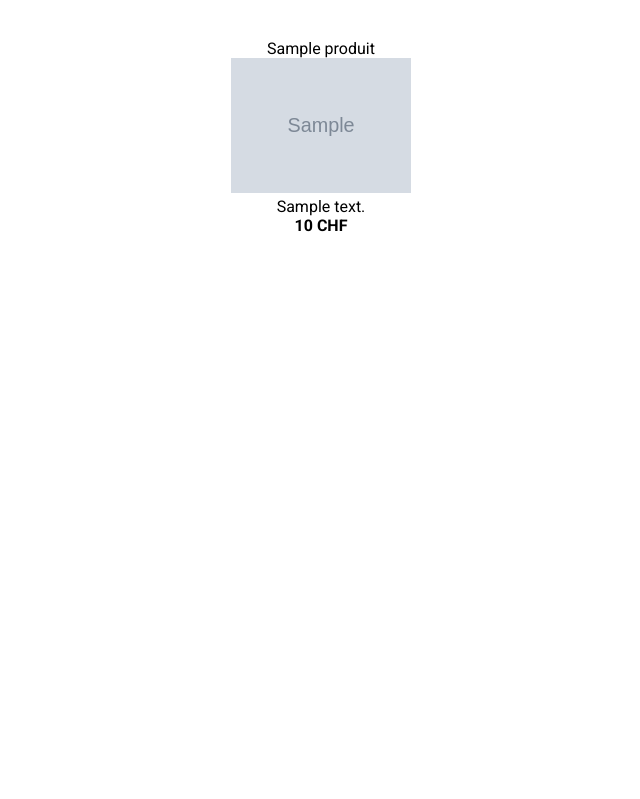
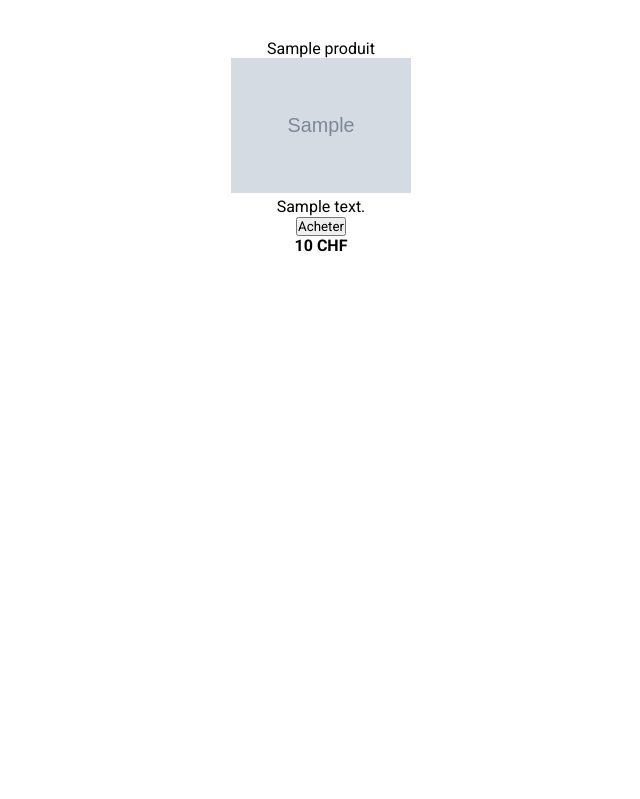
Before and after one commit to 1alext/TM_Alex, a PHP site: page / in a window 1280 px wide. Shown: the part 734-1533 px from the top of the page, without its empty margins (319-959 px from the left). Run offline with PHP 8.4, Linux system fonts and the light colour scheme; tables that the repository leaves empty or names only in its code hold one stand-in row (values such as "Sample post"); grey boxes marked "Sample" are stand-in pictures.

Commit message:
ajout bouton acheter

```diff
--- a/index.php
+++ b/index.php
@@ -62,6 +62,7 @@
                 <?= $produit->nom ?>
                 <img src="<?= $produit->image?>">
                 <p><?= $produit->description; ?></p>
+                <button type = "button">Acheter</button>
                 <p class="price"><?= $produit->prix ?> CHF</p>
             </div>
     <?php endforeach;?>
```
